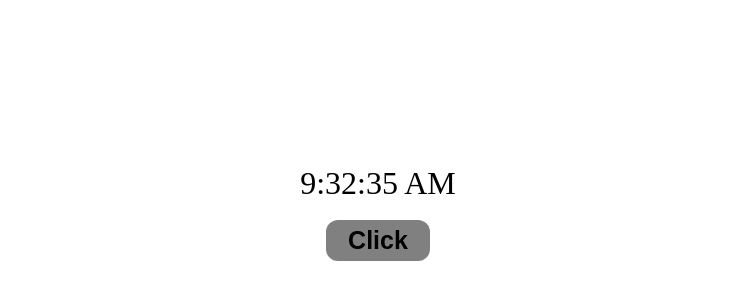
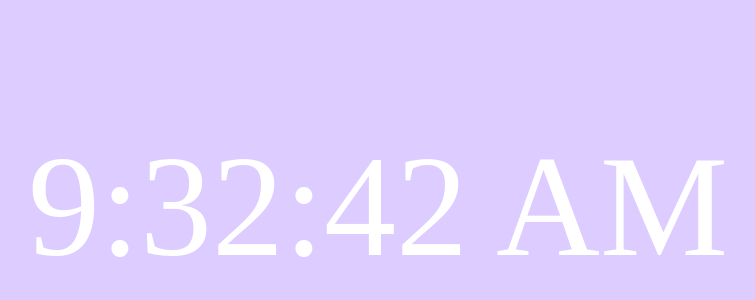
Before and after one commit to Abhishek-389/React-Test-App, a React (Create React App) app: page / in a window 1280 px wide. Shown: the part 194-494 px from the top of the page, without its empty margins (262-1017 px from the left). Built offline with nearby package versions, Linux system fonts and the light colour scheme.

Commit message:
Completd the digital clock

```diff
--- a/src/App.css
+++ b/src/App.css
@@ -3,6 +3,8 @@
   place-items: center;
   height: 100vh;
   width: 100vw;
+  background: #ddccff;
+  color: white;
 }
 .container {
   display: flex;
--- a/src/App.js
+++ b/src/App.js
@@ -3,14 +3,15 @@ import "./App.css";
 function App() {
   const [date, setDate] = useState(new Date().toLocaleTimeString());
 
-  const timeHandler = () => {
+  setTimeout(() => {
     setDate(new Date().toLocaleTimeString());
-  };
+  }, 1000);
 
   return (
     <div className="container">
-      <h1 style={{ fontWeight: "lighter", padding: "16px" }}>{date}</h1>
-      <button onClick={timeHandler}>Click</button>
+      <h1 style={{ fontWeight: "lighter", padding: "16px", fontSize: "9rem" }}>
+        {date}
+      </h1>
     </div>
   );
 }
```
